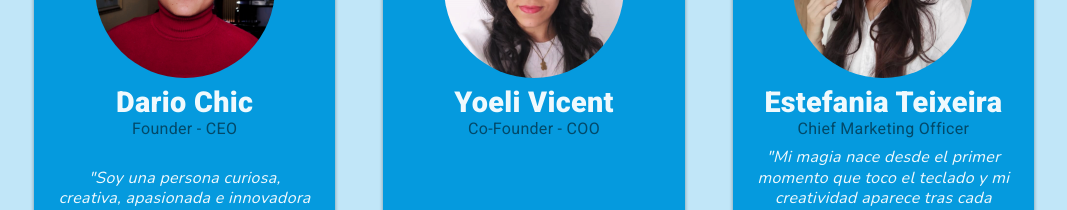
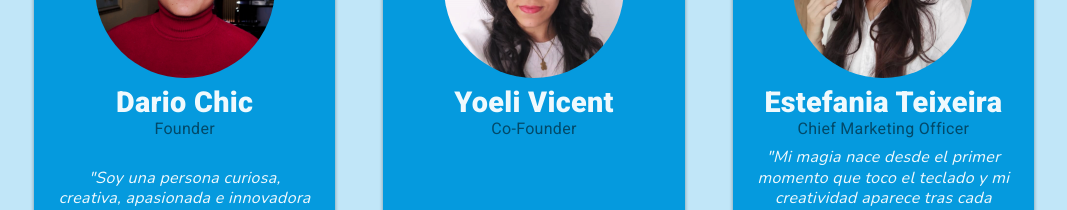
Before and after one commit to dario-chic/mingles, a Next.js app: page / in a window 1280 px wide. Shown: the part 3720-3930 px from the top of the page, without its empty margins (106-1173 px from the left). Built offline with nearby package versions, Linux system fonts and the light colour scheme.

Commit message:
deletet preten

```diff
--- a/data/members.js
+++ b/data/members.js
@@ -3,7 +3,7 @@ import React from "react";
 const members = [
   {
     name: "Dario Chic",
-    position: "Founder - CEO",
+    position: "Founder",
     description: `Soy una persona curiosa, creativa, apasionada e innovadora que sueña con crear productos y servicios útiles y de cálidad a través de la tecnologia, productos y servicios que tengan un impacto positivo en el mundo y cambien la vida de las personas para mejor.`,
     pic: "/members/dariochic.webp",
     social: {
@@ -13,7 +13,7 @@ const members = [
   },
   {
     name: "Yoeli Vicent",
-    position: "Co-Founder - COO",
+    position: "Co-Founder",
     description: "...",
     pic: "/members/yoelivicent.webp",
     social: {
```
